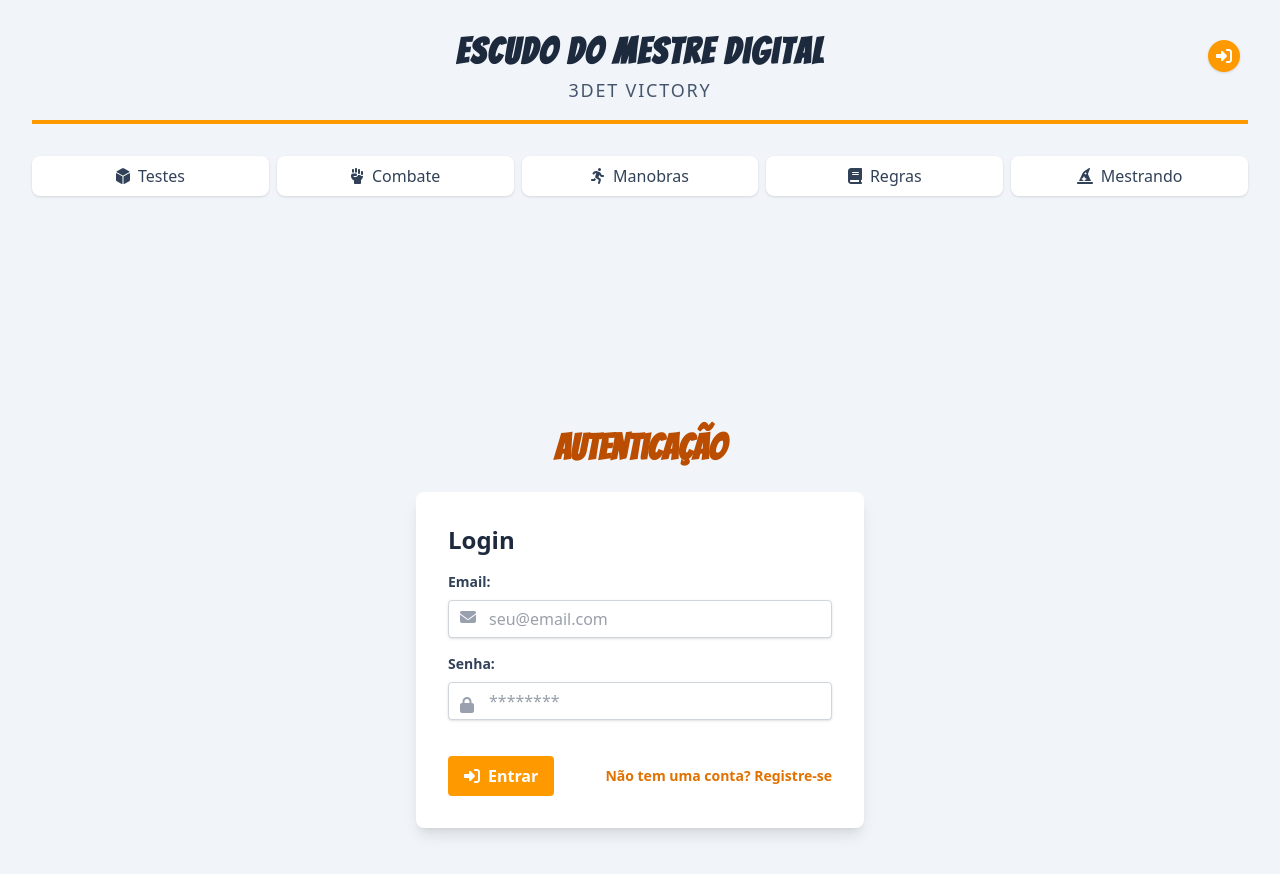
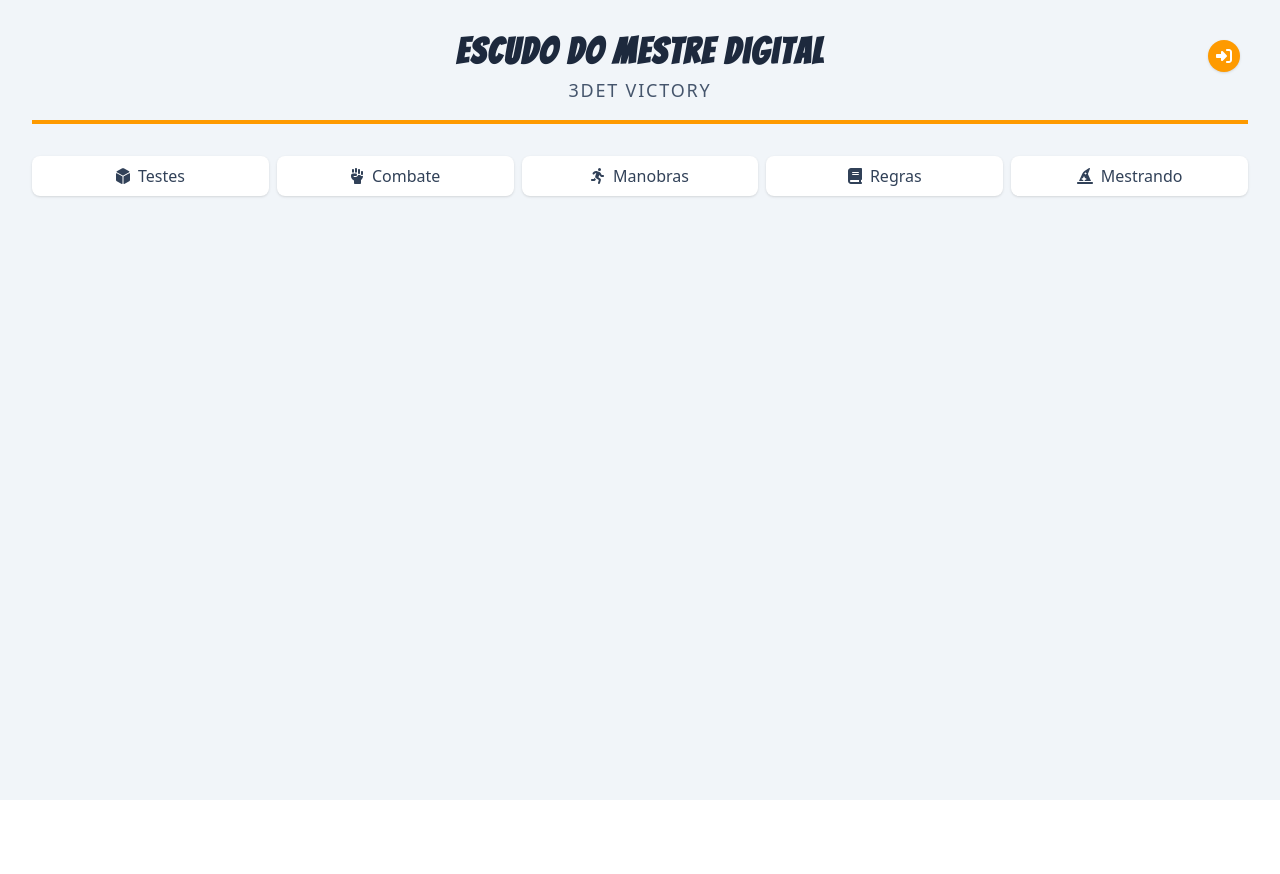
Before and after one commit to victoryshield/victoryshield.github.io, a Vue app: page /auth in a window 1280 px wide. Shown: the top 874 px of the page. After the commit the page ends 800 px from the top, so only its background shows below. Built offline with nearby package versions, Linux system fonts and the light colour scheme.

Commit message:
Mudança de login e visibilidade

```diff
--- a/src/App.vue
+++ b/src/App.vue
@@ -5,9 +5,9 @@
         <h1 class="text-3xl sm:text-4xl font-bold tracking-wider text-slate-800 dark:text-slate-100" style="font-family: 'Bangers', cursive;">Escudo do Mestre Digital</h1>
         <p class="text-lg text-slate-600 dark:text-slate-300 uppercase tracking-widest mt-1">3DeT Victory</p>
         <div class="absolute top-0 right-0 mt-2 mr-2">
-          <router-link v-if="!user" to="/auth" class="flex items-center justify-center p-2 rounded-full shadow-sm transition-all duration-300 ease-in-out bg-amber-500 text-white hover:bg-amber-600">
+          <button v-if="!user" @click="showLoginModal = true" class="flex items-center justify-center p-2 rounded-full shadow-sm transition-all duration-300 ease-in-out bg-amber-500 text-white hover:bg-amber-600">
             <font-awesome-icon :icon="['fas', 'sign-in-alt']" />
-          </router-link>
+          </button>
           <button v-else @click="handleSignOut" :disabled="loading" class="flex items-center justify-center p-2 rounded-full shadow-sm transition-all duration-300 ease-in-out bg-red-600 text-white hover:bg-red-700">
             <font-awesome-icon :icon="['fas', 'sign-out-alt']" />
           </button>
@@ -61,16 +61,18 @@
         <router-view />
       </main>
     </div>
+    <LoginModal v-if="showLoginModal" @close="showLoginModal = false" />
   </div>
 </template>
 
 <script setup>
-import { onMounted } from 'vue';
+import { onMounted, ref } from 'vue';
 import { useRoute } from 'vue-router';
 import { useAuthStore } from './stores/auth';
 import { useCampaignsStore } from './stores/campaigns';
 import { supabase } from './services/supabase';
 import { storeToRefs } from 'pinia';
+import LoginModal from './components/LoginModal.vue';
 
 const route = useRoute();
 const isActive = (path) => route.path === path;
@@ -79,6 +81,7 @@ const authStore = useAuthStore();
 const { user, loading } = storeToRefs(authStore);
 
 const campaignsStore = useCampaignsStore();
+const showLoginModal = ref(false);
 
 const handleSignOut = async () => {
   await authStore.signOut();
--- a/src/router/index.js
+++ b/src/router/index.js
@@ -9,7 +9,6 @@ import PersonagensView from '../views/PersonagensView.vue';
 import BestiarioView from '../views/BestiarioView.vue';
 import SessaoAtualView from '../views/SessaoAtualView.vue';
 import CampanhaView from '../views/CampanhaView.vue';
-import AuthView from '../views/AuthView.vue';
 import { useAuthStore } from '../stores/auth';
 
 const routes = [
@@ -19,21 +18,14 @@ const routes = [
     component: HomeView,
   },
   {
-    path: '/auth',
-    name: 'Auth',
-    component: AuthView,
-  },
-  {
     path: '/combate',
     name: 'Combate',
     component: CombateView,
-    meta: { requiresAuth: true },
   },
   {
     path: '/manobras',
     name: 'Manobras',
     component: ManobrasView,
-    meta: { requiresAuth: true },
   },
   {
     path: '/regras',
@@ -44,7 +36,6 @@ const routes = [
     path: '/mestrando',
     name: 'Mestrando',
     component: MestrandoView,
-    meta: { requiresAuth: true },
   },
   {
     path: '/personagens',
@@ -80,7 +71,6 @@ const routes = [
     path: '/testes',
     name: 'Testes',
     component: () => import('../views/TestesView.vue'),
-    meta: { requiresAuth: true },
   },
 ];
 
@@ -97,9 +87,7 @@ router.beforeEach(async (to, from, next) => {
   const isAuthenticated = !!authStore.user;
 
   if (requiresAuth && !isAuthenticated) {
-    next('/auth');
-  } else if (to.path === '/auth' && isAuthenticated) {
-    next('/personagens'); // Redirect authenticated users from auth/home to a protected route
+    next('/');
   } else {
     next();
   }
--- a/src/views/AuthView.vue
+++ /dev/null
@@ -1,150 +0,0 @@
-<template>
-  <div class="flex flex-col items-center justify-center min-h-screen bg-slate-100 dark:bg-slate-900 text-slate-800 dark:text-slate-300 p-4">
-    <h1 class="text-3xl sm:text-4xl font-bold mb-6 text-center text-amber-700 dark:text-amber-500" style="font-family: 'Bangers', cursive;">Autenticação</h1>
-    <div class="bg-white dark:bg-slate-800 p-8 rounded-lg shadow-lg w-full max-w-md">
-      <form @submit.prevent="handleLogin" v-if="isLogin">
-        <h2 class="text-2xl font-semibold mb-4 text-slate-800 dark:text-slate-100">Login</h2>
-        <div class="mb-4 relative">
-          <label for="email-login" class="block text-slate-700 dark:text-slate-300 text-sm font-bold mb-2">Email:</label>
-          <div class="absolute inset-y-0 left-0 pl-3 flex items-center pointer-events-none mt-6">
-            <font-awesome-icon :icon="['fas', 'envelope']" class="text-gray-400" />
-          </div>
-          <input
-            type="email"
-            id="email-login"
-            v-model="email"
-            class="shadow appearance-none border rounded w-full py-2 pl-10 pr-3 text-slate-700 dark:text-white leading-tight focus:outline-none focus:shadow-outline bg-white dark:bg-slate-700 border-gray-300 dark:border-slate-600"
-            placeholder="seu@email.com"
-            required
-          />
-        </div>
-        <div class="mb-6 relative">
-          <label for="password-login" class="block text-slate-700 dark:text-slate-300 text-sm font-bold mb-2">Senha:</label>
-          <div class="absolute inset-y-0 left-0 pl-3 flex items-center pointer-events-none mt-6">
-            <font-awesome-icon :icon="['fas', 'lock']" class="text-gray-400" />
-          </div>
-          <input
-            type="password"
-            id="password-login"
-            v-model="password"
-            class="shadow appearance-none border rounded w-full py-2 pl-10 pr-3 text-slate-700 dark:text-white mb-3 leading-tight focus:outline-none focus:shadow-outline bg-white dark:bg-slate-700 border-gray-300 dark:border-slate-600"
-            placeholder="********"
-            required
-          />
-        </div>
-        <div class="flex items-center justify-between">
-          <button
-            type="submit"
-            class="bg-amber-500 hover:bg-amber-600 text-white font-bold py-2 px-4 rounded focus:outline-none focus:shadow-outline flex items-center gap-x-2"
-          >
-            <font-awesome-icon :icon="['fas', 'sign-in-alt']" />
-            <span>Entrar</span>
-          </button>
-          <a
-            href="#"
-            @click.prevent="isLogin = false"
-            class="inline-block align-baseline font-bold text-sm text-amber-600 hover:text-amber-700"
-          >
-            Não tem uma conta? Registre-se
-          </a>
-        </div>
-      </form>
-
-      <form @submit.prevent="handleRegister" v-else>
-        <h2 class="text-2xl font-semibold mb-4 text-slate-800 dark:text-slate-100">Registro</h2>
-        <div class="mb-4 relative">
-          <label for="email-register" class="block text-slate-700 dark:text-slate-300 text-sm font-bold mb-2">Email:</label>
-          <div class="absolute inset-y-0 left-0 pl-3 flex items-center pointer-events-none mt-6">
-            <font-awesome-icon :icon="['fas', 'envelope']" class="text-gray-400" />
-          </div>
-          <input
-            type="email"
-            id="email-register"
-            v-model="email"
-            class="shadow appearance-none border rounded w-full py-2 pl-10 pr-3 text-slate-700 dark:text-white leading-tight focus:outline-none focus:shadow-outline bg-white dark:bg-slate-700 border-gray-300 dark:border-slate-600"
-            placeholder="seu@email.com"
-            required
-          />
-        </div>
-        <div class="mb-6 relative">
-          <label for="password-register" class="block text-slate-700 dark:text-slate-300 text-sm font-bold mb-2">Senha:</label>
-          <div class="absolute inset-y-0 left-0 pl-3 flex items-center pointer-events-none mt-6">
-            <font-awesome-icon :icon="['fas', 'lock']" class="text-gray-400" />
-          </div>
-          <input
-            type="password"
-            id="password-register"
-            v-model="password"
-            class="shadow appearance-none border rounded w-full py-2 pl-10 pr-3 text-slate-700 dark:text-white mb-3 leading-tight focus:outline-none focus:shadow-outline bg-white dark:bg-slate-700 border-gray-300 dark:border-slate-600"
-            placeholder="********"
-            required
-          />
-        </div>
-        <div class="flex items-center justify-between">
-          <button
-            type="submit"
-            class="px-4 py-2 border border-transparent rounded-md shadow-sm text-sm font-medium text-white bg-amber-600 hover:bg-amber-700 focus:outline-none focus:ring-2 focus:ring-offset-2 focus:ring-amber-500 flex items-center gap-x-2"
-          >
-            <font-awesome-icon :icon="['fas', 'user-plus']" />
-            <span>Registrar</span>
-          </button>
-          <a
-            href="#"
-            @click.prevent="isLogin = true"
-            class="inline-block align-baseline font-bold text-sm text-amber-600 hover:text-amber-700"
-          >
-            Já tem uma conta? Faça login
-          </a>
-        </div>
-      </form>
-      <p v-if="message" class="mt-4 text-center text-sm" :class="messageType === 'error' ? 'text-red-400' : 'text-green-400'">
-        {{ message }}
-      </p>
-    </div>
-  </div>
-</template>
-
-<script setup>
-import { ref } from 'vue';
-import { supabase } from '../services/supabase';
-import { useRouter } from 'vue-router';
-
-const email = ref('');
-const password = ref('');
-const isLogin = ref(true);
-const message = ref('');
-const messageType = ref('');
-const router = useRouter();
-
-const handleLogin = async () => {
-  try {
-    const { error } = await supabase.auth.signInWithPassword({
-      email: email.value,
-      password: password.value,
-    });
-    if (error) throw error;
-    message.value = 'Login bem-sucedido!';
-    messageType.value = 'success';
-    router.push('/'); // Redireciona para a página inicial após o login
-  } catch (error) {
-    message.value = error.message;
-    messageType.value = 'error';
-  }
-};
-
-const handleRegister = async () => {
-  try {
-    const { error } = await supabase.auth.signUp({
-      email: email.value,
-      password: password.value,
-    });
-    if (error) throw error;
-    message.value = 'Registro bem-sucedido! Verifique seu email para confirmar.';
-    messageType.value = 'success';
-    isLogin.value = true; // Volta para a tela de login após o registro
-  } catch (error) {
-    message.value = error.message;
-    messageType.value = 'error';
-  }
-};
-</script>
```
